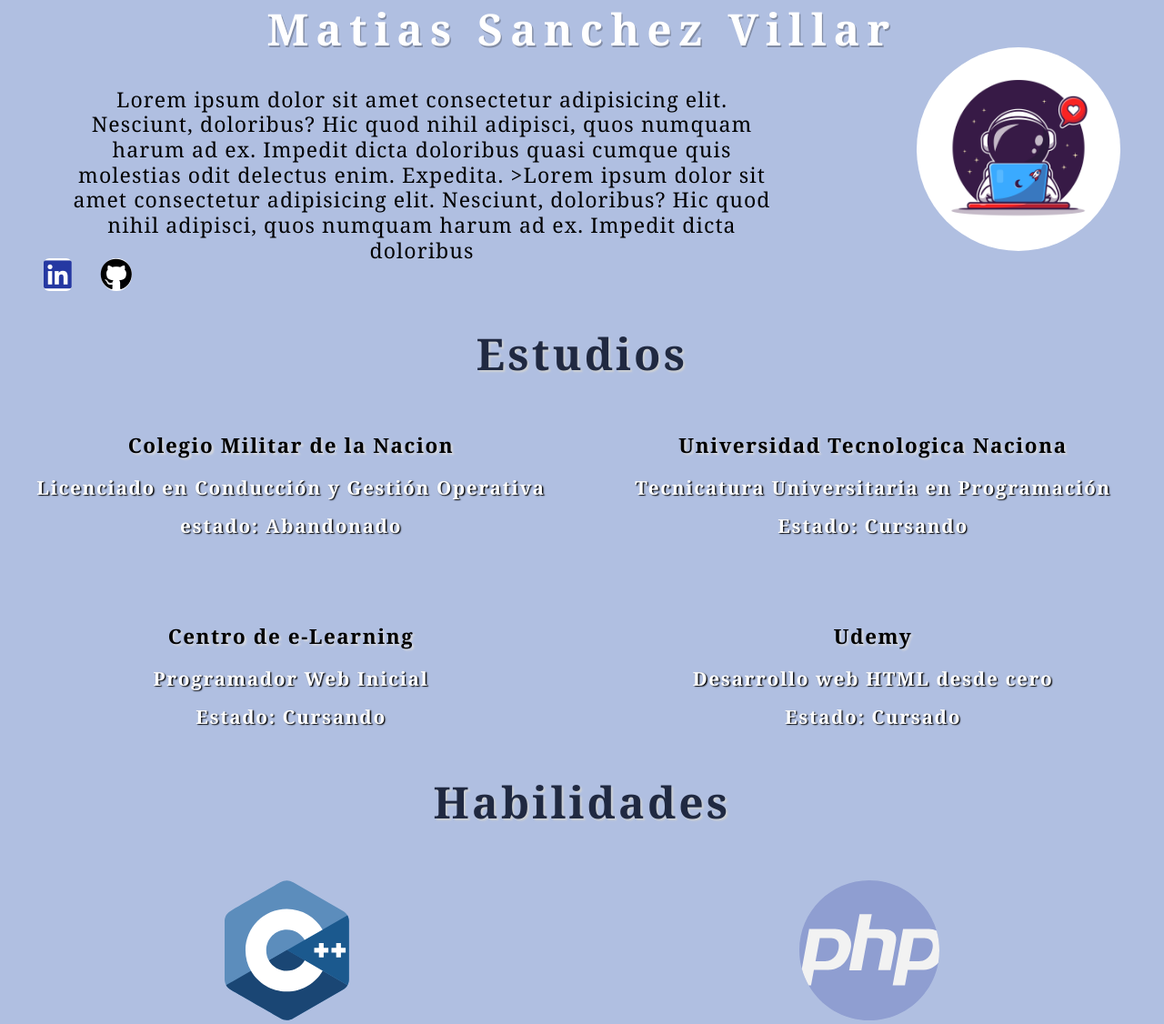
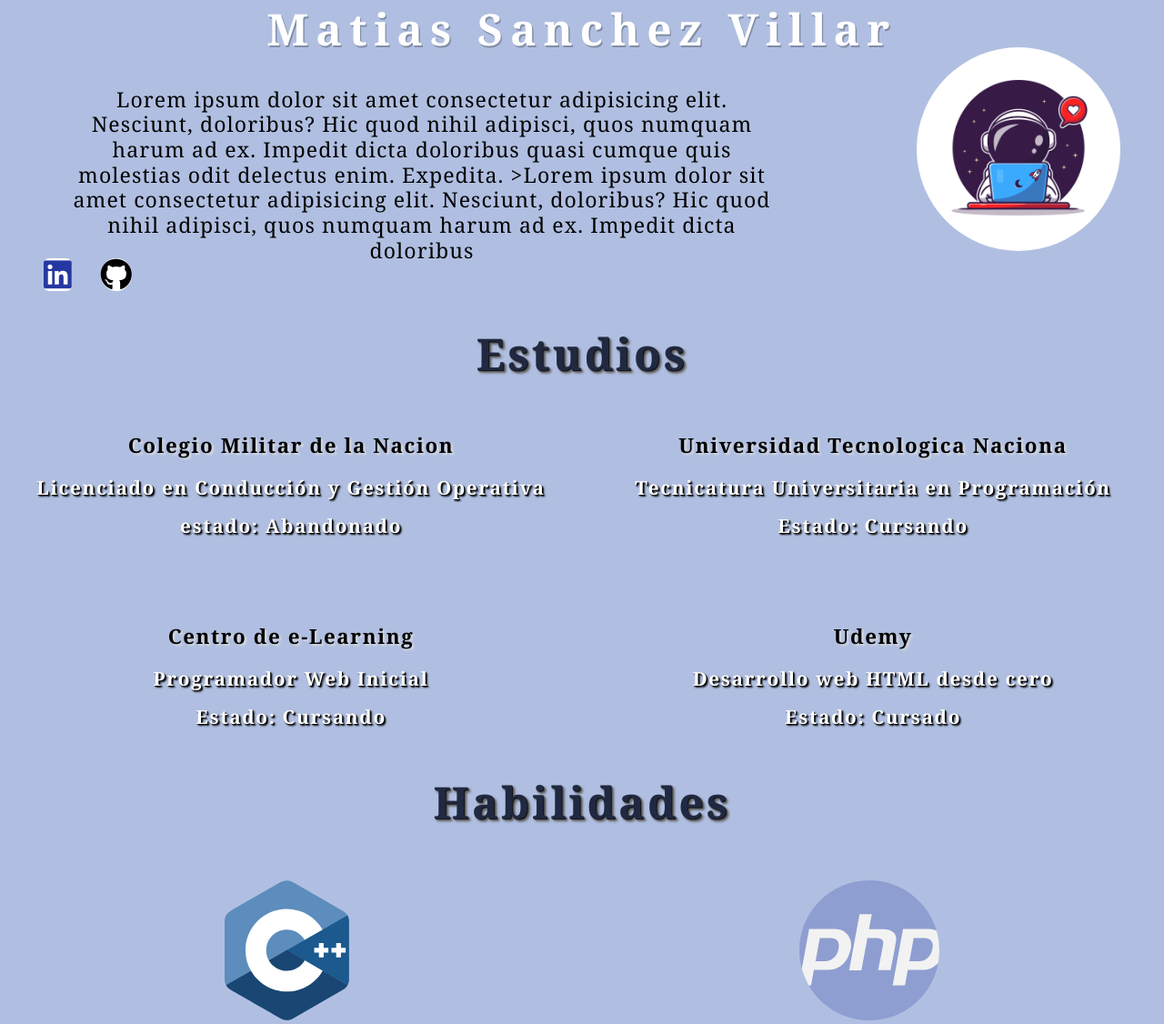
Before and after one commit to matias-sanchez-villar/MiPortafolio, a PHP site: page /html/index.html in a window 1280 px wide. Shown: the part 87-1213 px from the top of the page at 91% size. Run offline with PHP 8.4, Linux system fonts and the light colour scheme; some libraries are stand-ins or nearby versions.

Commit message:
mini arreglos

```diff
--- a/css/articulos.css
+++ b/css/articulos.css
@@ -183,7 +183,8 @@ body{
     color: #ffffff;
     line-height: 1em;
     font-weight: 600;
-    text-shadow: black 1.4px 1.4px 1.4px;
+    text-shadow: 1px 1px 1px black,
+                 2px 2px 2px black;
 }
 
 .educacion__separados:hover{
@@ -212,7 +213,9 @@ body{
     font: italic bold Georgia, Serif;
     line-height: 1.3em;
     font-weight: 900;
-    text-shadow: #cdd0d3 2px 2px 2px;
+    text-shadow: 1px 1px 1px rgb(14, 14, 14),
+                 2px 2px 2px rgb(98, 97, 97),
+                 3px 3px 3px rgb(98, 97, 97);
     margin: 1rem;
 }
 
@@ -230,3 +233,9 @@ body{
     flex-wrap: wrap;
     justify-content: space-around;
 }
+
+/*target*/
+
+.educacion:target, .Habilidades:target, .contacto:target{
+    padding-top: 3.5rem;
+}
--- a/html/index.html
+++ b/html/index.html
@@ -24,7 +24,7 @@
             <nav class="navigation">
                 <ul class="show">
                     <li><a href="#">Inicio</a></li>
-                    <li><a href="#SobreMi">Sobre mi</a></li>
+                    <li><a href="#SobreMI">Sobre mi</a></li>
                     <li><a href="#Habilidades">Habilidades</a></li>
                     <li><a href="#estudios">Estudios</a></li>
                     <li><a href="#contacto">Contacto</a></li>
```
